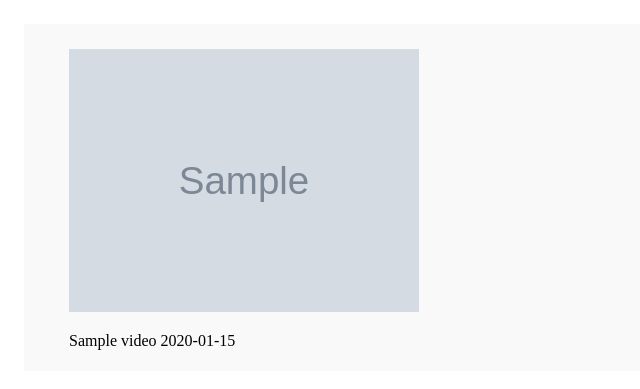
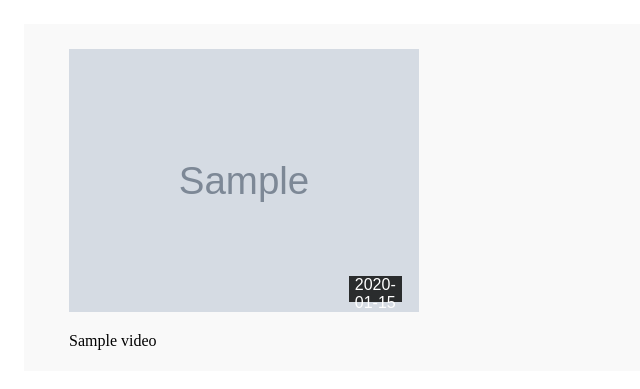
Before and after one commit to joojaeyoon/DjangoTube, a Django app: page / in a window 1280 px wide. Shown: the top 389 px of the page, without its empty margins (0-640 px from the left). Run offline with Django 3.2, Linux system fonts and the light colour scheme; tables that the repository leaves empty hold one stand-in row (values such as "Sample post"); grey boxes marked "Sample" are stand-in pictures; parts of the project's set-up code (start-up, migrations or seed data) failed here and were passed over.

```diff
--- a/app/templates/index.html
+++ b/app/templates/index.html
@@ -14,10 +14,11 @@
       {% for video in videos %}
       <li>
         <div>
-          <a href="/videos/{{video.slug}}">
+          <a href="/videos/{{video.slug}}" class="video_box">
             <img class="thumbnail" src="{{video.thumbnail}}" />
+            <span class="video_time">{{video.time}}</span>
           </a>
-          <p>{{video.title}} <span>{{video.time}}</span></p>
+          <p>{{video.title}}</p>
         </div>
       </li>
       {% endfor %}
--- a/app/templates/static/main.css
+++ b/app/templates/static/main.css
@@ -25,3 +25,22 @@
 .thumbnail:hover {
   cursor: pointer;
 }
+
+.video_box {
+  position: relative;
+  display: inline-block;
+}
+
+.video_time {
+  position: absolute;
+  z-index: 999;
+  margin: 0 auto;
+  right: 5%;
+  text-align: center;
+  bottom: 5%;
+  background: rgba(0, 0, 0, 0.8);
+  font-family: Arial, sans-serif;
+  color: #fff;
+  width: 15%;
+  height: 10%;
+}
--- a/app/video/models.py
+++ b/app/video/models.py
@@ -3,36 +3,7 @@ from django.contrib.auth.models import User
 from django.conf import settings
 from django.utils.text import slugify
 
-from app.utils import generate_random_string
-import cv2
-
-
-def get_video_data(filepath, slug):
-    video = cv2.VideoCapture(filepath)
-
-    frame_count = video.get(cv2.CAP_PROP_FRAME_COUNT)
-    fps = video.get(cv2.CAP_PROP_FPS)
-
-    video.set(cv2.CAP_PROP_POS_FRAMES, int(frame_count/2))
-
-    _, frame = video.read()
-
-    filepath = filepath.split("/")[:-1]
-    filepath = "/".join(filepath).replace("videos", "thumbnails", 1)
-    filepath += f"/{slug}.png"
-
-    cv2.imwrite(filepath, frame)
-
-    video.release()
-
-    duration = frame_count/fps
-
-    minutes = int(duration/60)
-    seconds = int(duration % 60)
-
-    time = f'{minutes}:{seconds}'
-
-    return [time, filepath]
+from app.utils import generate_random_string, get_video_data
 
 
 class Video(models.Model):
@@ -46,6 +17,7 @@ class Video(models.Model):
     thumbnail = models.ImageField(blank=True)
     time = models.CharField(max_length=12, blank=True)
     slug = models.SlugField(max_length=50, blank=True, unique=True)
+    view_count = models.PositiveIntegerField()
 
     def __str__(self):
         return self.title
```
Also changed, not shown: app/app/utils.py (+29 -0 lines), app/video/migrations/0004_auto_20200319_0520.py (added).
